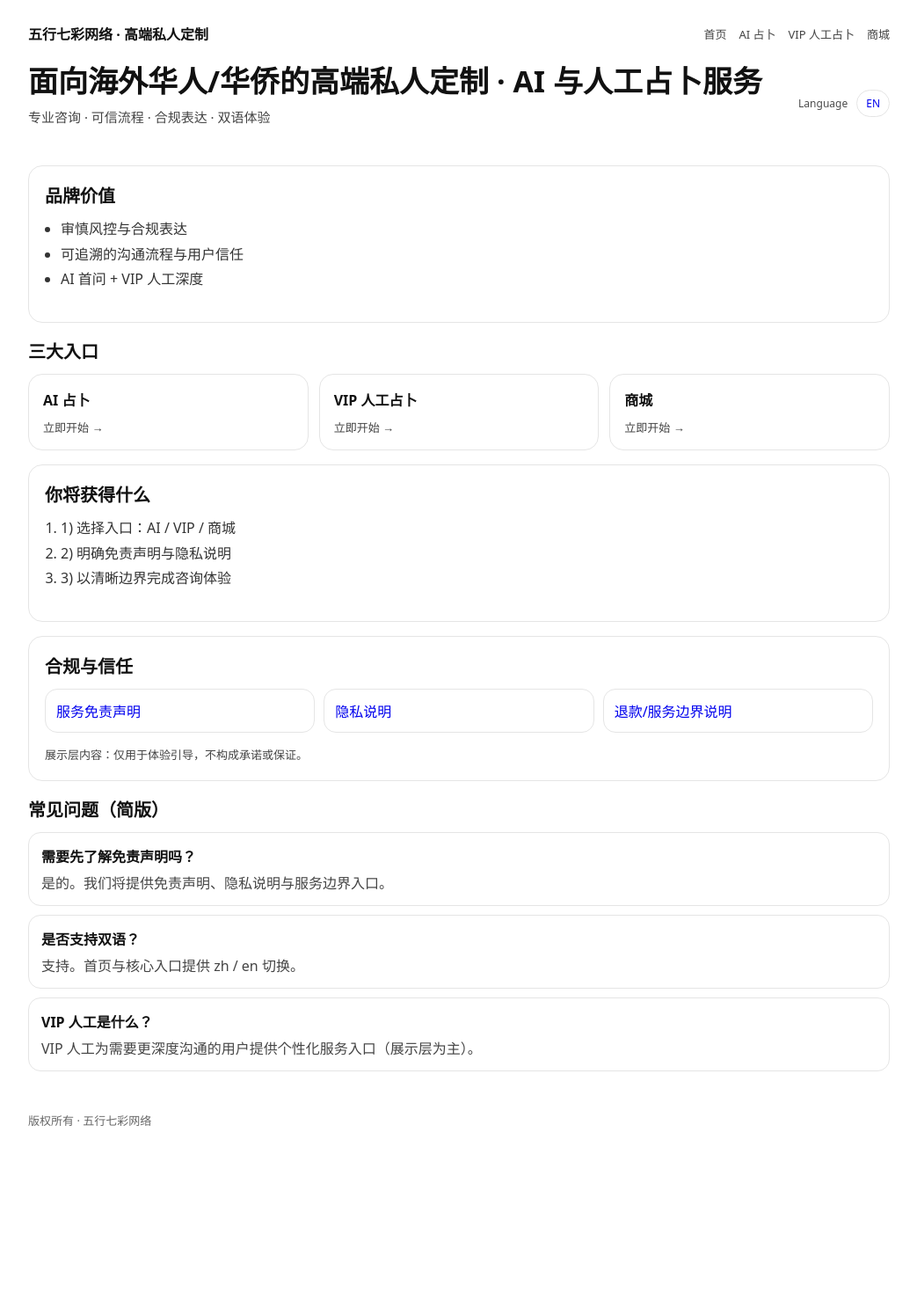
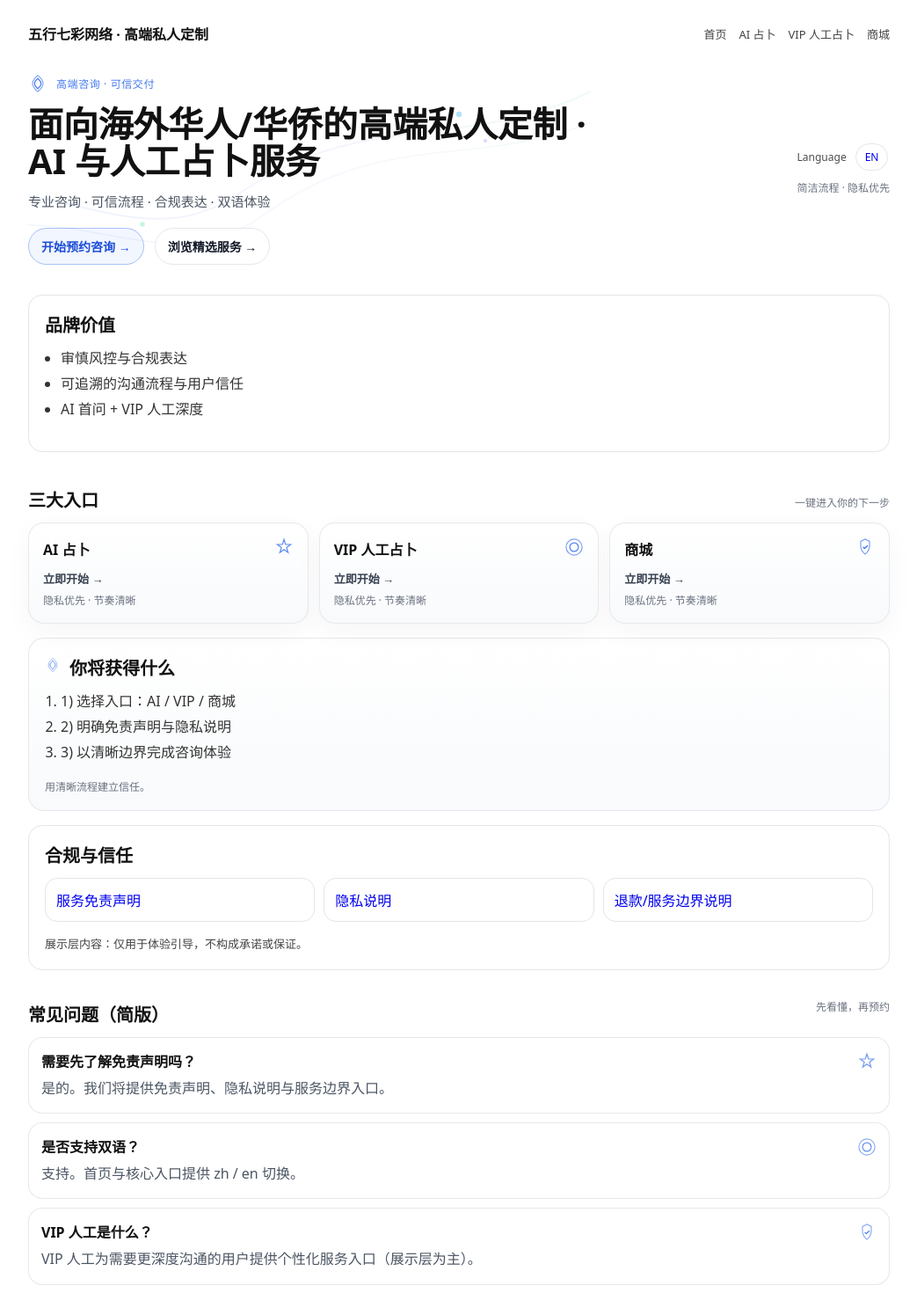
Before and after one commit to SmlnGH/proj_vx_wuq_0001, a Next.js app in the folder apps/web/: page / in a window 1280 px wide. Shown: the top 1470 px of the page at 88% size, without its empty margins (118-1161 px from the left). Before the commit the page ends 1321 px from the top, so only its background shows below. Built offline with nearby package versions, Linux system fonts and the light colour scheme.

Commit message:
chore: high-end page visual polish with inline SVG marks

```diff
--- a/apps/web/src/components/marketing/EntryCardsSection.tsx
+++ b/apps/web/src/components/marketing/EntryCardsSection.tsx
@@ -1,33 +1,57 @@
 import React from 'react';
 import { t } from '../i18n/locale';
 import type { Lang } from '../i18n/locale';
+import { CardGlyph } from './icons/BrandMarks';
 
 export default function EntryCardsSection({ lang }: { lang: Lang }) {
   const links = [
-    { key: 'ai', title: t('entryAi', lang), href: `/${lang}/ai-tarot` },
-    { key: 'vip', title: t('entryVip', lang), href: `/${lang}/vip-tarot` },
-    { key: 'shop', title: t('entryShop', lang), href: `/${lang}/shop` },
+    { key: 'ai', title: t('entryAi', lang), href: `/${lang}/ai-tarot`, glyph: 'spark' as const },
+    { key: 'vip', title: t('entryVip', lang), href: `/${lang}/vip-tarot`, glyph: 'ring' as const },
+    { key: 'shop', title: t('entryShop', lang), href: `/${lang}/shop`, glyph: 'seal' as const },
   ];
 
   return (
-    <section style={{ marginTop: 16 }}>
-      <h2 style={{ fontSize: 20, marginBottom: 12 }}>{t('entryTitle', lang)}</h2>
-      <div style={{ display: 'grid', gap: 12, gridTemplateColumns: 'repeat(3, minmax(0, 1fr))' }}>
+    <section style={{ marginTop: 22 }}>
+      <div style={{ display: 'flex', alignItems: 'baseline', justifyContent: 'space-between', gap: 12, flexWrap: 'wrap' }}>
+        <h2 style={{ fontSize: 20, marginBottom: 0 }}>{t('entryTitle', lang)}</h2>
+        <div style={{ fontSize: 12, color: '#6b7280' }}>{lang === 'zh' ? '一键进入你的下一步' : 'One step ahead'}</div>
+      </div>
+
+      <div
+        style={{
+          display: 'grid',
+          gap: 12,
+          gridTemplateColumns: 'repeat(3, minmax(0, 1fr))',
+          marginTop: 12,
+        }}
+      >
         {links.map((x) => (
           <a
             key={x.key}
             href={x.href}
             style={{
-              border: '1px solid #e5e5e5',
-              borderRadius: 16,
+              border: '1px solid rgba(229,231,235,0.9)',
+              borderRadius: 18,
               padding: 16,
               textDecoration: 'none',
               color: '#111',
-              background: '#fff',
+              background: 'linear-gradient(180deg, rgba(255,255,255,1) 0%, rgba(248,250,252,1) 100%)',
+              boxShadow: '0 10px 30px rgba(2,6,23,0.04)',
+              transition: 'transform 140ms ease, box-shadow 140ms ease',
             }}
           >
-            <div style={{ fontWeight: 700, fontSize: 16 }}>{x.title}</div>
-            <div style={{ marginTop: 10, color: '#444', fontSize: 13 }}>{t('entryCta', lang)} →</div>
+            <div style={{ display: 'flex', alignItems: 'center', justifyContent: 'space-between', gap: 12 }}>
+              <div style={{ fontWeight: 800, fontSize: 16 }}>{x.title}</div>
+              <div style={{ color: '#2563eb', opacity: 0.85 }}>
+                <CardGlyph variant={x.glyph} />
+              </div>
+            </div>
+            <div style={{ marginTop: 10, color: '#374151', fontSize: 13, lineHeight: 1.6 }}>
+              <div style={{ fontWeight: 700 }}>{t('entryCta', lang)} →</div>
+              <div style={{ fontSize: 12, marginTop: 4, color: '#6b7280' }}>
+                {lang === 'zh' ? '隐私优先 · 节奏清晰' : 'Privacy-first · Clear next step'}
+              </div>
+            </div>
           </a>
         ))}
       </div>
--- a/apps/web/src/components/marketing/FaqSection.tsx
+++ b/apps/web/src/components/marketing/FaqSection.tsx
@@ -1,24 +1,36 @@
 import React from 'react';
 import { t } from '../i18n/locale';
 import type { Lang } from '../i18n/locale';
+import { CardGlyph } from './icons/BrandMarks';
 
 export default function FaqSection({ lang }: { lang: Lang }) {
+  const cards = [
+    { q: t('faqQ1', lang), a: t('faqA1', lang), glyph: 'spark' as const },
+    { q: t('faqQ2', lang), a: t('faqA2', lang), glyph: 'ring' as const },
+    { q: t('faqQ3', lang), a: t('faqA3', lang), glyph: 'seal' as const },
+  ];
+
   return (
-    <section style={{ marginTop: 16 }}>
-      <h2 style={{ fontSize: 20, marginBottom: 12 }}>{t('faqTitle', lang)}</h2>
-      <div style={{ display: 'grid', gap: 10 }}>
-        <div style={{ border: '1px solid #e5e5e5', borderRadius: 14, padding: 14 }}>
-          <div style={{ fontWeight: 700 }}>{t('faqQ1', lang)}</div>
-          <div style={{ color: '#444', marginTop: 6 }}>{t('faqA1', lang)}</div>
-        </div>
-        <div style={{ border: '1px solid #e5e5e5', borderRadius: 14, padding: 14 }}>
-          <div style={{ fontWeight: 700 }}>{t('faqQ2', lang)}</div>
-          <div style={{ color: '#444', marginTop: 6 }}>{t('faqA2', lang)}</div>
-        </div>
-        <div style={{ border: '1px solid #e5e5e5', borderRadius: 14, padding: 14 }}>
-          <div style={{ fontWeight: 700 }}>{t('faqQ3', lang)}</div>
-          <div style={{ color: '#444', marginTop: 6 }}>{t('faqA3', lang)}</div>
-        </div>
+    <section style={{ marginTop: 18 }}>
+      <div style={{ display: 'flex', alignItems: 'center', justifyContent: 'space-between', gap: 12, flexWrap: 'wrap' }}>
+        <h2 style={{ fontSize: 20, marginBottom: 0 }}>{t('faqTitle', lang)}</h2>
+        <div style={{ fontSize: 12, color: '#6b7280' }}>{lang === 'zh' ? '先看懂，再预约' : 'Know first, book next'}</div>
+      </div>
+
+      <div style={{ display: 'grid', gap: 10, marginTop: 12 }}>
+        {cards.map((x, idx) => (
+          <div key={idx} style={{ border: '1px solid rgba(229,231,235,0.95)', borderRadius: 16, padding: 14, background: '#fff' }}>
+            <div style={{ display: 'flex', alignItems: 'flex-start', justifyContent: 'space-between', gap: 10 }}>
+              <div>
+                <div style={{ fontWeight: 800 }}>{x.q}</div>
+                <div style={{ color: '#4b5563', marginTop: 6, lineHeight: 1.7 }}>{x.a}</div>
+              </div>
+              <div style={{ color: '#2563eb', opacity: 0.75, marginTop: 2 }}>
+                <CardGlyph variant={x.glyph} />
+              </div>
+            </div>
+          </div>
+        ))}
       </div>
     </section>
   );
--- a/apps/web/src/components/marketing/Footer.tsx
+++ b/apps/web/src/components/marketing/Footer.tsx
@@ -1,11 +1,17 @@
 import React from 'react';
 import { t } from '../i18n/locale';
 import type { Lang } from '../i18n/locale';
+import { SectionDividerOrnament } from './icons/BrandMarks';
 
 export default function Footer({ lang }: { lang: Lang }) {
   return (
-    <footer style={{ marginTop: 28, padding: '18px 0 30px', color: '#666', fontSize: 13 }}>
-      <div>{t('footerRights', lang)}</div>
+    <footer style={{ marginTop: 28, padding: '18px 0 30px', color: '#6b7280', fontSize: 13 }}>
+      <div style={{ display: 'flex', alignItems: 'center', gap: 10, justifyContent: 'center' }}>
+        <div style={{ color: '#2563eb', opacity: 0.7 }}>
+          <SectionDividerOrnament size={18} />
+        </div>
+        <div>{t('footerRights', lang)}</div>
+      </div>
     </footer>
   );
 }
--- a/apps/web/src/components/marketing/HeroSection.tsx
+++ b/apps/web/src/components/marketing/HeroSection.tsx
@@ -2,16 +2,91 @@ import React from 'react';
 import { t } from '../i18n/locale';
 import type { Lang } from '../i18n/locale';
 import LanguageSwitcher from '../i18n/LanguageSwitcher';
+import { HeroBackgroundMark, SectionDividerOrnament } from './icons/BrandMarks';
 
 export default function HeroSection({ lang }: { lang: Lang }) {
   return (
-    <section style={{ padding: '24px 0 10px' }}>
-      <div style={{ display: 'flex', justifyContent: 'space-between', gap: 16, flexWrap: 'wrap', alignItems: 'center' }}>
+    <section
+      style={{
+        padding: '34px 0 18px',
+        position: 'relative',
+        overflow: 'hidden',
+      }}
+    >
+      <div style={{
+        position: 'absolute',
+        inset: '0 -120px auto -120px',
+        top: -40,
+        color: '#0ea5e9',
+        pointerEvents: 'none',
+        opacity: 0.9,
+      }}>
+        <HeroBackgroundMark />
+      </div>
+
+      <div
+        style={{
+          position: 'relative',
+          display: 'flex',
+          justifyContent: 'space-between',
+          gap: 16,
+          flexWrap: 'wrap',
+          alignItems: 'center',
+        }}
+      >
+        <div style={{ maxWidth: 640 }}>
+          <div style={{ display: 'flex', alignItems: 'center', gap: 10, color: '#2563eb' }}>
+            <SectionDividerOrnament size={22} />
+            <div style={{ fontSize: 12, letterSpacing: 0.6, textTransform: 'uppercase', opacity: 0.85 }}>
+              {lang === 'zh' ? '高端咨询 · 可信交付' : 'Premium Guidance · Trust-first'}
+            </div>
+          </div>
+
+          <h1 style={{ fontSize: 40, lineHeight: 1.05, margin: '14px 0 0', letterSpacing: -0.2 }}>{t('heroTitle', lang)}</h1>
+          <p style={{ marginTop: 12, color: '#4b5563', fontSize: 15, lineHeight: 1.8, maxWidth: 540 }}>
+            {t('heroSubtitle', lang)}
+          </p>
+
+          <div style={{ marginTop: 16, display: 'flex', gap: 12, flexWrap: 'wrap' }}>
+            <a
+              href={`/${lang}/ai-tarot/next`}
+              style={{
+                border: '1px solid rgba(37,99,235,0.35)',
+                background: 'rgba(37,99,235,0.06)',
+                color: '#1d4ed8',
+                padding: '10px 14px',
+                borderRadius: 999,
+                textDecoration: 'none',
+                fontWeight: 700,
+                fontSize: 14,
+              }}
+            >
+              {lang === 'zh' ? '开始预约咨询 →' : 'Book a consultation →'}
+            </a>
+            <a
+              href={`/${lang}/shop`}
+              style={{
+                border: '1px solid #e5e7eb',
+                background: '#fff',
+                color: '#111827',
+                padding: '10px 14px',
+                borderRadius: 999,
+                textDecoration: 'none',
+                fontWeight: 650,
+                fontSize: 14,
+              }}
+            >
+              {lang === 'zh' ? '浏览精选服务 →' : 'Explore curated services →'}
+            </a>
+          </div>
+        </div>
+
         <div>
-          <h1 style={{ fontSize: 34, lineHeight: 1.1, margin: 0 }}>{t('heroTitle', lang)}</h1>
-          <p style={{ marginTop: 10, color: '#444', fontSize: 15, lineHeight: 1.7 }}>{t('heroSubtitle', lang)}</p>
+          <LanguageSwitcher lang={lang} />
+          <div style={{ marginTop: 10, fontSize: 12, color: '#6b7280', textAlign: 'right' }}>
+            {lang === 'zh' ? '简洁流程 · 隐私优先' : 'Simple flow · Privacy-first'}
+          </div>
         </div>
-        <LanguageSwitcher lang={lang} />
       </div>
     </section>
   );
--- a/apps/web/src/components/marketing/TrustProcessSection.tsx
+++ b/apps/web/src/components/marketing/TrustProcessSection.tsx
@@ -1,16 +1,33 @@
 import React from 'react';
 import { t } from '../i18n/locale';
 import type { Lang } from '../i18n/locale';
+import { SectionDividerOrnament } from './icons/BrandMarks';
 
 export default function TrustProcessSection({ lang }: { lang: Lang }) {
   return (
-    <section style={{ border: '1px solid #e5e5e5', borderRadius: 16, padding: 18, marginTop: 16 }}>
-      <h2 style={{ fontSize: 20, margin: 0 }}>{t('trustTitle', lang)}</h2>
+    <section
+      style={{
+        border: '1px solid rgba(229,231,235,0.95)',
+        borderRadius: 18,
+        padding: 18,
+        marginTop: 16,
+        background: 'linear-gradient(180deg, rgba(255,255,255,1) 0%, rgba(248,250,252,1) 100%)',
+      }}
+    >
+      <div style={{ display: 'flex', alignItems: 'center', gap: 10 }}>
+        <div style={{ color: '#2563eb', opacity: 0.8 }}>
+          <SectionDividerOrnament size={18} />
+        </div>
+        <h2 style={{ fontSize: 20, margin: 0 }}>{t('trustTitle', lang)}</h2>
+      </div>
       <ol style={{ marginTop: 10, paddingLeft: 18, color: '#333', lineHeight: 1.8 }}>
         <li>{t('trustStep1', lang)}</li>
         <li>{t('trustStep2', lang)}</li>
         <li>{t('trustStep3', lang)}</li>
       </ol>
+      <div style={{ marginTop: 12, fontSize: 12, color: '#6b7280' }}>
+        {lang === 'zh' ? '用清晰流程建立信任。' : 'Build trust with a clear, calm flow.'}
+      </div>
     </section>
   );
 }
--- /dev/null
+++ b/apps/web/src/components/marketing/icons/BrandMarks.tsx
@@ -0,0 +1,90 @@
+import React from 'react';
+
+export function SectionDividerOrnament({ size = 22 }: { size?: number }) {
+  return (
+    <svg
+      width={size}
+      height={size}
+      viewBox="0 0 22 22"
+      fill="none"
+      xmlns="http://www.w3.org/2000/svg"
+      aria-hidden="true"
+    >
+      <path
+        d="M11 1.8c3.8 3.2 6 6.2 6 9.2 0 3-2.2 5.9-6 9.2-3.8-3.3-6-6.2-6-9.2 0-3 2.2-6 6-9.2Z"
+        stroke="currentColor"
+        strokeWidth="1.2"
+        opacity="0.55"
+      />
+      <path
+        d="M11 5.2c2.4 2.1 3.7 4 3.7 5.8 0 1.8-1.3 3.7-3.7 5.8-2.4-2.1-3.7-4-3.7-5.8 0-1.8 1.3-3.7 3.7-5.8Z"
+        stroke="currentColor"
+        strokeWidth="1.2"
+        opacity="0.85"
+      />
+    </svg>
+  );
+}
+
+export function HeroBackgroundMark({ className }: { className?: string }) {
+  return (
+    <svg
+      className={className}
+      width="760"
+      height="340"
+      viewBox="0 0 760 340"
+      fill="none"
+      xmlns="http://www.w3.org/2000/svg"
+      aria-hidden="true"
+    >
+      <defs>
+        <linearGradient id="g" x1="0" y1="0" x2="760" y2="340" gradientUnits="userSpaceOnUse">
+          <stop stopColor="#0ea5e9" stopOpacity="0.16" />
+          <stop offset="0.5" stopColor="#a78bfa" stopOpacity="0.12" />
+          <stop offset="1" stopColor="#34d399" stopOpacity="0.10" />
+        </linearGradient>
+      </defs>
+      <path
+        d="M-40 250C110 140 230 300 360 210C520 100 640 180 820 60"
+        stroke="url(#g)"
+        strokeWidth="2"
+        strokeLinecap="round"
+      />
+      <path
+        d="M-20 290C140 180 250 320 380 240C540 120 650 200 820 100"
+        stroke="url(#g)"
+        strokeWidth="1.5"
+        strokeLinecap="round"
+        opacity="0.75"
+      />
+      <circle cx="610" cy="120" r="3.2" fill="#0ea5e9" opacity="0.35" />
+      <circle cx="640" cy="150" r="2.2" fill="#a78bfa" opacity="0.35" />
+      <circle cx="250" cy="245" r="2.8" fill="#34d399" opacity="0.30" />
+    </svg>
+  );
+}
+
+export function CardGlyph({ variant = 'spark' }: { variant?: 'spark' | 'ring' | 'seal' }) {
+  const color = 'currentColor';
+  if (variant === 'ring') {
+    return (
+      <svg width="22" height="22" viewBox="0 0 22 22" fill="none" xmlns="http://www.w3.org/2000/svg" aria-hidden="true">
+        <path d="M11 1.9c5 0 9.1 4.1 9.1 9.1S16 20.1 11 20.1 1.9 16 1.9 11 6 1.9 11 1.9Z" stroke={color} strokeWidth="1.2" opacity="0.7" />
+        <path d="M11 6.1c2.7 0 4.9 2.2 4.9 4.9S13.7 15.9 11 15.9 6.1 13.7 6.1 11 8.3 6.1 11 6.1Z" stroke={color} strokeWidth="1.2" opacity="0.95" />
+      </svg>
+    );
+  }
+  if (variant === 'seal') {
+    return (
+      <svg width="22" height="22" viewBox="0 0 22 22" fill="none" xmlns="http://www.w3.org/2000/svg" aria-hidden="true">
+        <path d="M11 1.9 16 4.4v5.2c0 4.1-2.4 7.5-5 9.5-2.6-2-5-5.4-5-9.5V4.4L11 1.9Z" stroke={color} strokeWidth="1.2" opacity="0.7" />
+        <path d="M9 11.2 10.4 12.6 13.6 9.4" stroke={color} strokeWidth="1.4" strokeLinecap="round" strokeLinejoin="round" />
+      </svg>
+    );
+  }
+  return (
+    <svg width="22" height="22" viewBox="0 0 22 22" fill="none" xmlns="http://www.w3.org/2000/svg" aria-hidden="true">
+      <path d="M11 2.2l1.8 5.8h5.8l-4.7 3.4 1.8 5.8-4.7-3.4-4.7 3.4 1.8-5.8-4.7-3.4h5.8L11 2.2Z" stroke={color} strokeWidth="1.2" opacity="0.85" />
+    </svg>
+  );
+}
```
